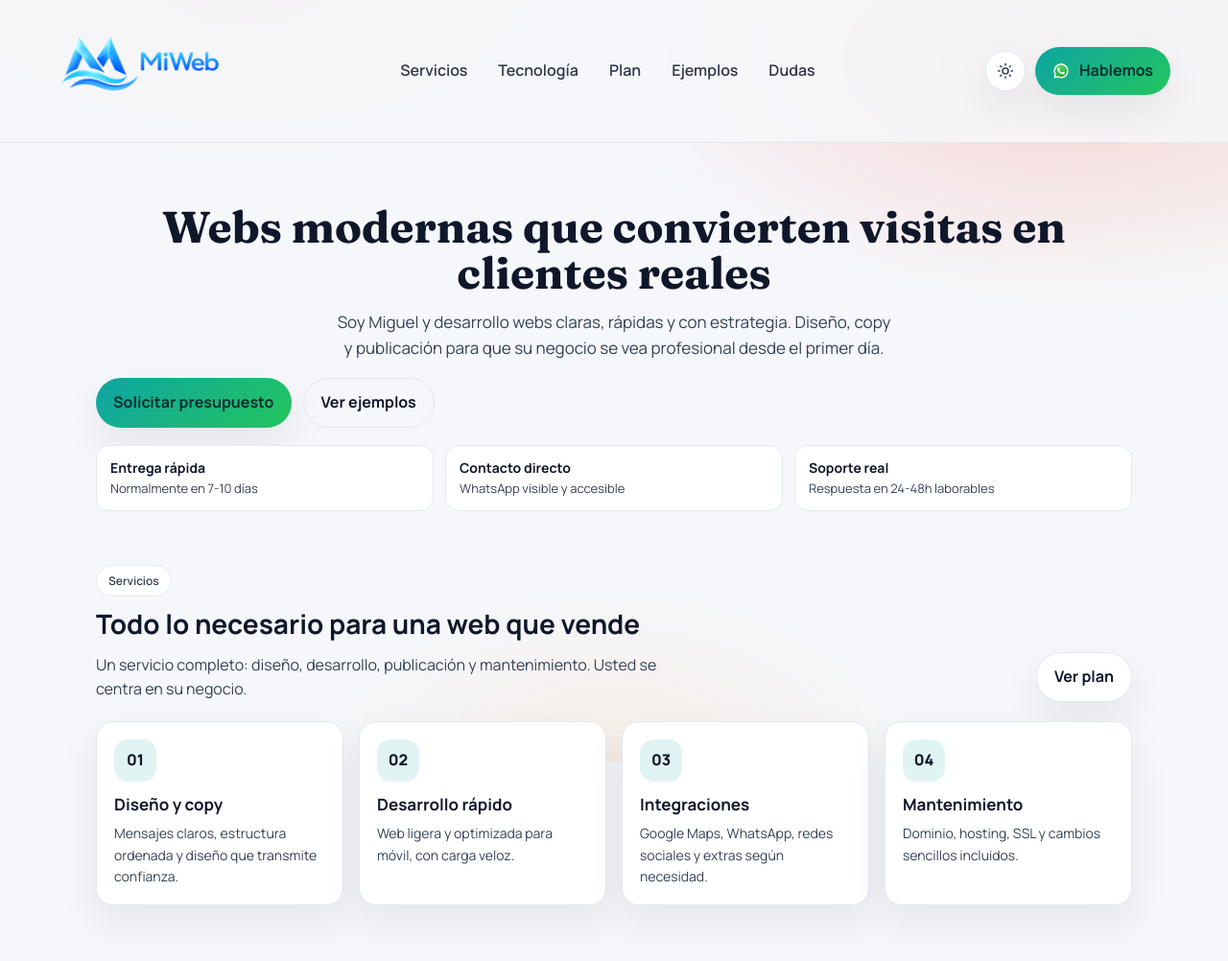
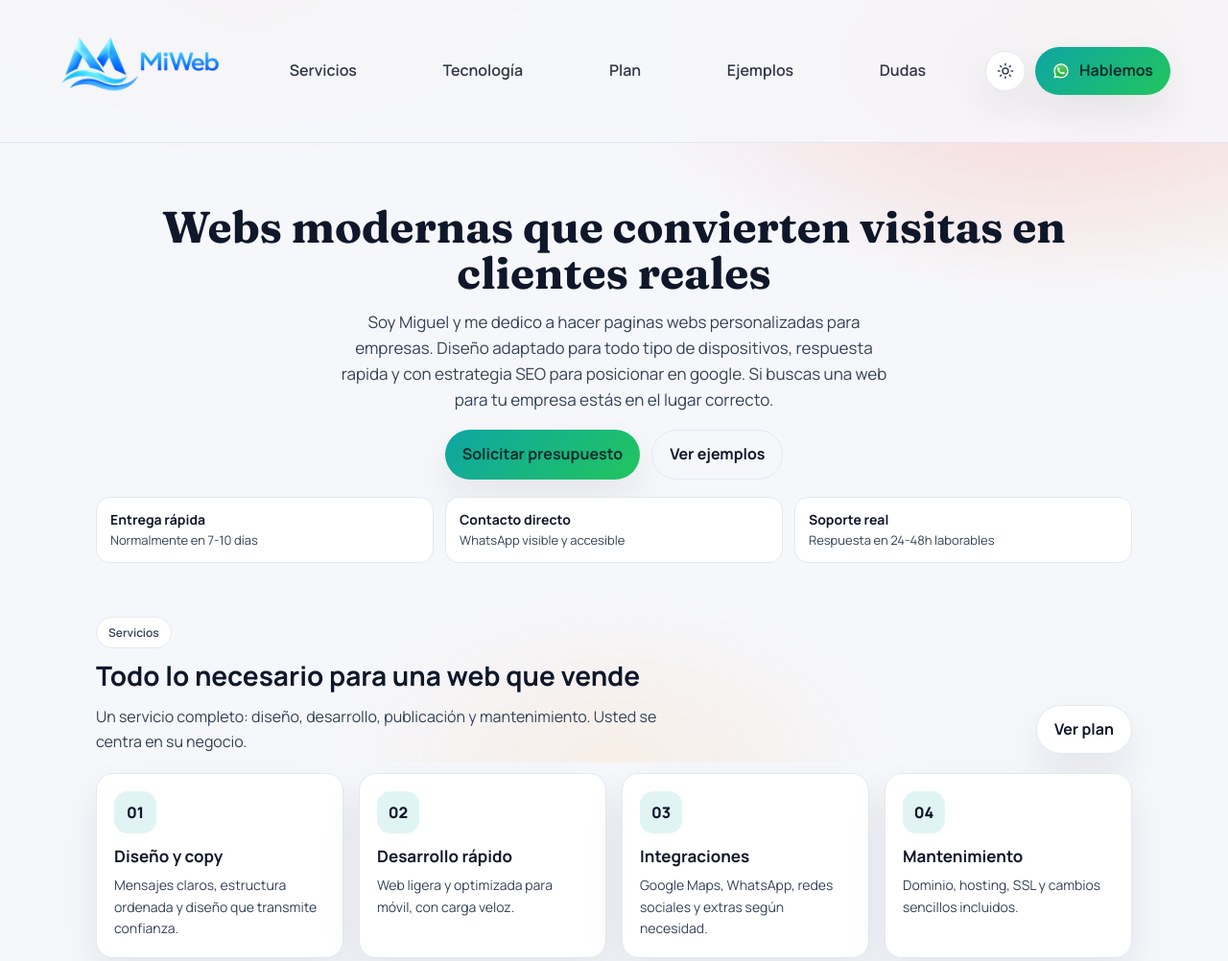
Before and after one commit to iM1GU1/im1gu1.github.io, a plain HTML site: page index.html in a window 1280 px wide. Shown: the top 1002 px of the page at 96% size. Drawn offline with Linux system fonts and the light colour scheme.

Commit message:
Ajusta el diseño de la navegación y mejora el texto de presentación en la sección hero

```diff
--- a/index.html
+++ b/index.html
@@ -130,10 +130,10 @@
     .brand img{height:120px;width:auto}
     .nav{
       display:flex;
-      gap:32px;
+      gap:48px;
       flex-wrap:wrap;
       align-items:center;
-      justify-content:center;
+      justify-content:space-evenly;
       flex:1;
     }
     .nav a{font-weight:600;color:var(--text);opacity:.86}
@@ -199,13 +199,19 @@
       font-family:"Fraunces", serif;
       font-size:46px;line-height:1.05;margin:16px 0 12px
     }
+    .hero-text{
+      display:flex;
+      flex-direction:column;
+      align-items:center;
+      text-align:center;
+    }
     .hero-text h1,
     .hero-text .lead{text-align:center}
     .lead{color:var(--muted);font-size:17px;max-width:56ch;margin:0 0 18px}
     .hero-text .lead{margin:0 auto 18px}
-    .hero-actions{display:flex;gap:12px;flex-wrap:wrap}
-    .hero-points{display:grid;grid-template-columns:repeat(3, minmax(0,1fr));gap:12px;margin-top:18px}
-    .point{background:var(--surface);border:1px solid var(--line);border-radius:14px;padding:12px 14px}
+    .hero-actions{display:flex;gap:12px;flex-wrap:wrap;justify-content:center}
+    .hero-points{display:grid;grid-template-columns:repeat(3, minmax(0,1fr));gap:12px;margin-top:18px;width:100%}
+    .point{background:var(--surface);border:1px solid var(--line);border-radius:14px;padding:12px 14px;text-align:left}
     .point strong{display:block;font-size:14px}
     .point span{display:block;color:var(--muted);font-size:13px}
 
@@ -356,6 +362,7 @@
 
     @media (max-width: 980px){
       .brand img{height:88px}
+      .nav{gap:24px;justify-content:center}
       .hero-grid{grid-template-columns:1fr}
       h1{font-size:38px}
       .hero-points{grid-template-columns:1fr}
@@ -409,7 +416,7 @@
       <div class="wrap hero-grid">
         <div class="hero-text reveal" style="--delay:.05s">
           <h1>Webs modernas que convierten visitas en clientes reales</h1>
-          <p class="lead">Soy Miguel y desarrollo webs claras, rápidas y con estrategia. Diseño, copy y publicación para que su negocio se vea profesional desde el primer día.</p>
+          <p class="lead">Soy Miguel y me dedico a hacer paginas webs personalizadas para empresas. Diseño adaptado para todo tipo de dispositivos, respuesta rapida y con estrategia SEO para posicionar en google. Si buscas una web para tu empresa estás en el lugar correcto.</p>
           <div class="hero-actions">
             <a class="btn btn-primary" href="https://wa.me/34633936388">Solicitar presupuesto</a>
             <a class="btn btn-ghost" href="#portfolio">Ver ejemplos</a>
```
